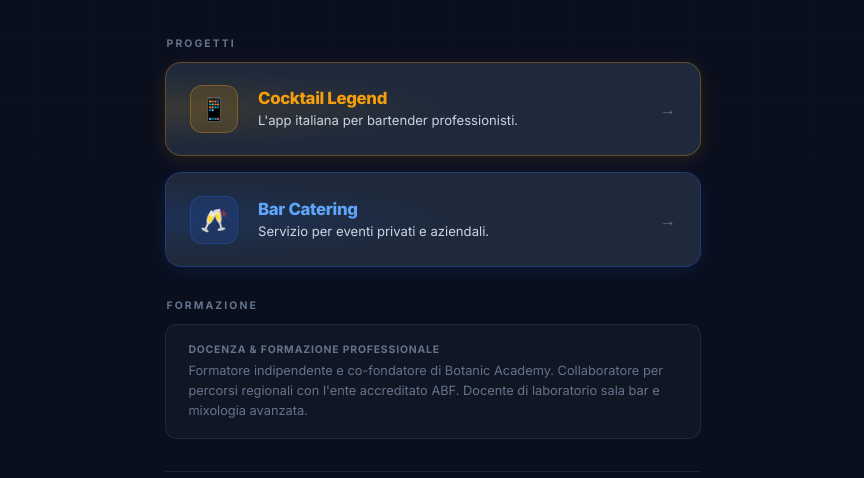
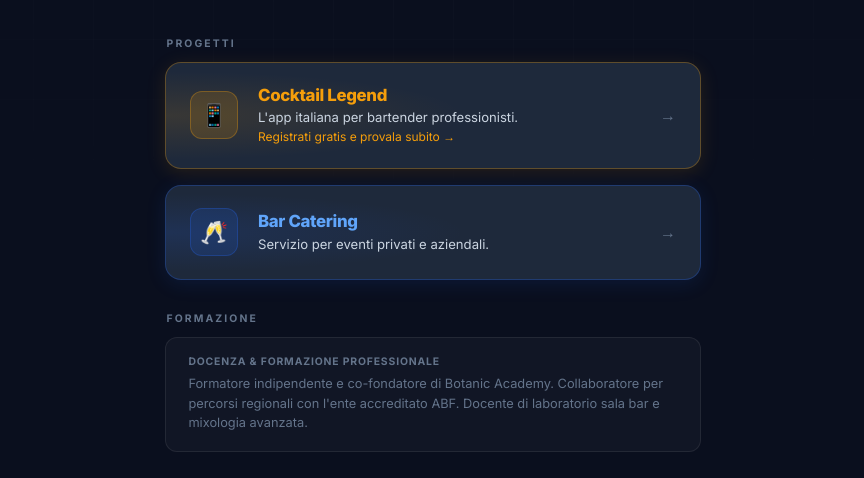
Before and after one commit to danielsportelli/daniel-sportelli, a plain HTML site: page index.html in a window 1280 px wide. Shown: the part 261-739 px from the top of the page, without its empty margins (207-1071 px from the left). Drawn offline with Linux system fonts and the light colour scheme.

Commit message:
Update index.html

```diff
--- a/index.html
+++ b/index.html
@@ -439,6 +439,7 @@
       <div class="cta-text">
         <div class="cta-title">Cocktail Legend</div>
         <div class="cta-desc">L'app italiana per bartender professionisti.</div>
+        <div class="cta-desc" style="color:var(--amber);font-size:0.75rem;margin-top:2px;">Registrati gratis e provala subito →</div>
       </div>
       <span class="cta-arrow">→</span>
     </a>
```
